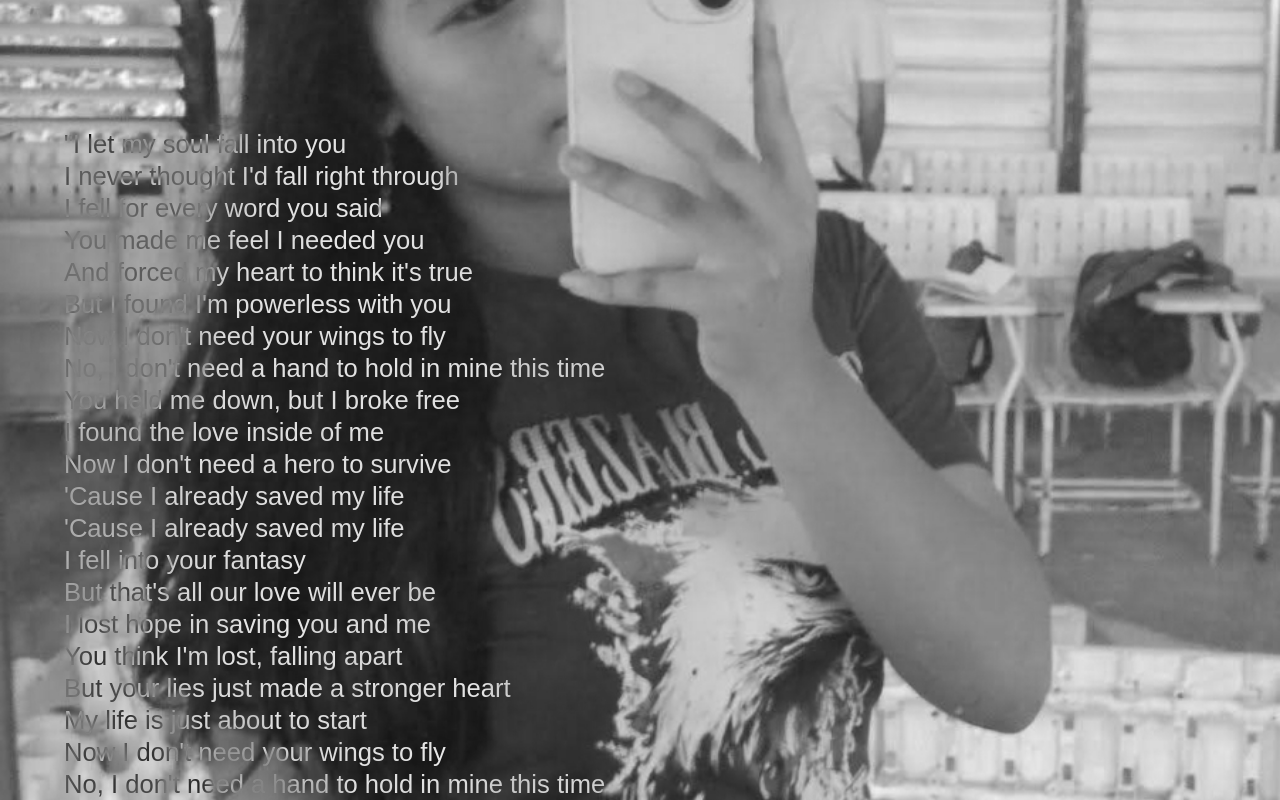
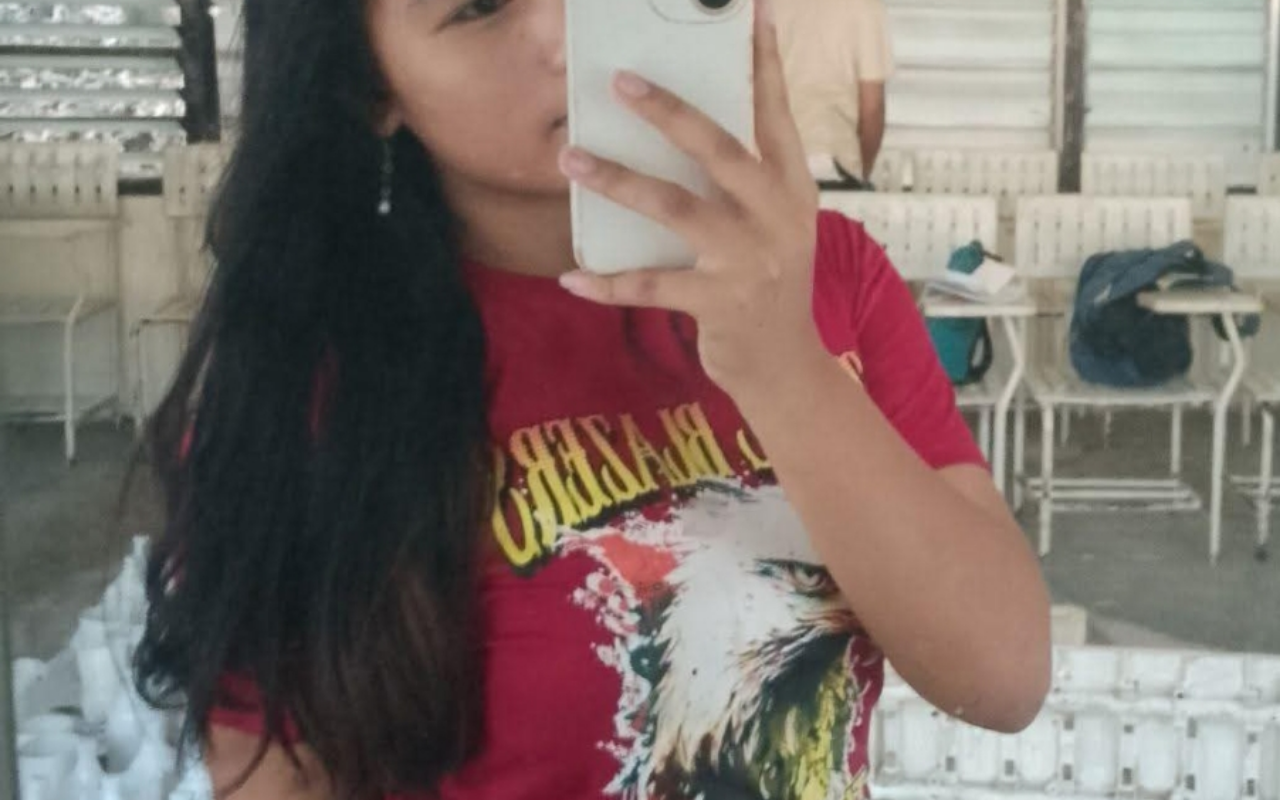
Before and after one commit to Jimar143/For-you-, a plain HTML site: page index.html in a window 1280 px wide. Drawn offline with Linux system fonts and the light colour scheme.

Commit message:
index.html

```diff
--- a/index.html
+++ b/index.html
@@ -3,7 +3,7 @@
 <head>
     <meta charset="UTF-8">
     <meta name="viewport" content="width=device-width, initial-scale=1.0">
-    <title>Responsive Full-Screen CSS Text Portrait</title>
+    <title>Text Portrait with Lyrics</title>
     <style>
         * {
             margin: 0;
@@ -15,144 +15,54 @@
             justify-content: center;
             align-items: center;
             height: 100vh;
-            background-color: black;
+            background: black;
+            color: white;
+            text-align: justify;
             font-family: Arial, sans-serif;
             overflow: hidden;
         }
         .container {
-            position: relative;
             width: 100vw;
             height: 100vh;
-        }
-        .image {
-            position: absolute;
-            width: 100%;
-            height: 100%;
-            background: url('your-image.jpg') no-repeat center/cover;
-            filter: grayscale(100%);
+            background: url('your-image.jpg') no-repeat center center/cover;
+            display: flex;
+            flex-wrap: wrap;
+            padding: 5vw;
+            align-items: center;
+            justify-content: center;
         }
         .text {
-            position: absolute;
-            width: 100%;
-            height: 100%;
-            font-size: 2vw; /* Larger text for full-screen effect */
-            line-height: 2.5vw;
-            color: white;
-            white-space: pre-wrap;
-            text-align: justify;
-            overflow: hidden;
-            mix-blend-mode: difference;
-            padding: 5vw; /* Ensures text expands fully */
-        }
-        /* Adjust text size for smaller screens */
-        @media (max-width: 768px) {
-            .text {
-                font-size: 3vw;
-                line-height: 3.5vw;
-                padding: 3vw;
-            }
+            font-size: 1.2vw;
+            font-weight: bold;
+            text-transform: uppercase;
+            mix-blend-mode: multiply;
+            line-height: 1.5;
         }
     </style>
 </head>
 <body>
 
-    <audio id="bg-music" loop autoplay>
-        <source src="your-music.mp3" type="audio/mp3">
+    <audio autoplay loop>
+        <source src="music.mp3" type="audio/mp3">
         Your browser does not support the audio element.
     </audio>
 
     <div class="container">
-        <div class="image"></div>
         <div class="text">
-            <p>"I let my soul fall into you
-I never thought I'd fall right through
-I fell for every word you said
-You made me feel I needed you
-And forced my heart to think it's true
-But I found I'm powerless with you
-Now I don't need your wings to fly
-No, I don't need a hand to hold in mine this time
-You held me down, but I broke free
-I found the love inside of me
-Now I don't need a hero to survive
-'Cause I already saved my life
-'Cause I already saved my life
-I fell into your fantasy
-But that's all our love will ever be
-I lost hope in saving you and me
-You think I'm lost, falling apart
-But your lies just made a stronger heart
-My life is just about to start
-Now I don't need your wings to fly
-No, I don't need a hand to hold in mine this time
-You held me down, but I broke free
-I found the love inside of me
-Now I don't need a hero to survive
-'Cause I already saved my life
-Already saved my life
-I already saved my life
-Already saved my life
-I already saved my life
-Now I don't need your wings to fly (don't need your wings to fly)
-No, I don't need a hand to hold in mine this time (this time)
-You held me down, but I broke free
-I found the love inside of me
-Now I don't need a hero to survive
-'Cause I already saved my life
-Already saved my life
-I already saved my life
-Already saved my life
-I already saved my life
-Now I don't need your wings to fly"
-            I let my soul fall into you
-I never thought I'd fall right through
-I fell for every word you said
-You made me feel I needed you
-And forced my heart to think it's true
-But I found I'm powerless with you
-Now I don't need your wings to fly
-No, I don't need a hand to hold in mine this time
-You held me down, but I broke free
-I found the love inside of me
-Now I don't need a hero to survive
-'Cause I already saved my life
-'Cause I already saved my life
-I fell into your fantasy
-But that's all our love will ever be
-I lost hope in saving you and me
-You think I'm lost, falling apart
-But your lies just made a stronger heart
-My life is just about to start
-Now I don't need your wings to fly
-No, I don't need a hand to hold in mine this time
-You held me down, but I broke free
-I found the love inside of me
-Now I don't need a hero to survive
-'Cause I already saved my life
-Already saved my life
-I already saved my life
-Already saved my life
-I already saved my life
-Now I don't need your wings to fly (don't need your wings to fly)
-No, I don't need a hand to hold in mine this time (this time)
-You held me down, but I broke free
-I found the love inside of me
-Now I don't need a hero to survive
-'Cause I already saved my life
-Already saved my life
-I already saved my life
-Already saved my life
-I already saved my life
-Now I don't need your wings to fly</p>
+            I let my soul fall into you<br>
+            I never thought I'd fall right through<br>
+            I fell for every word you said<br>
+            You made me feel I needed you<br>
+            And forced my heart to think it's true<br>
+            But I found I'm powerless with you<br>
+            Now I don't need your wings to fly<br>
+            No, I don't need a hand to hold in mine this time<br>
+            You held me down, but I broke free<br>
+            I found the love inside of me<br>
+            Now I don't need a hero to survive<br>
+            'Cause I already saved my life<br>
         </div>
     </div>
 
-    <script>
-        // Ensure autoplay works on mobile devices
-        document.addEventListener('click', () => {
-            document.getElementById('bg-music').play();
-        }, { once: true });
-    </script>
-
 </body>
 </html>
```
